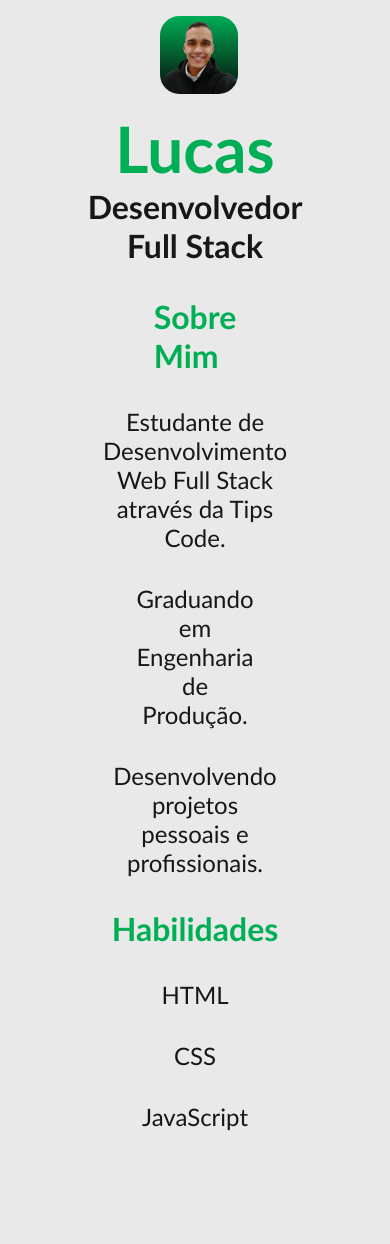
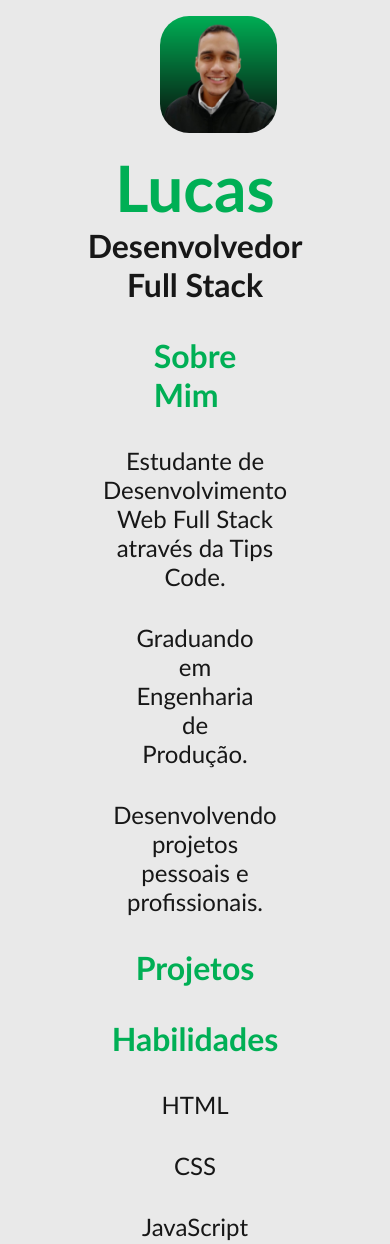
Before and after one commit to lucaseabsouza/portfolio-v2, a plain HTML site: page index.html in a window 390 px wide. Before the commit the page ends 1163 px from the top, so only its background shows below. Drawn offline with Linux system fonts and the light colour scheme.

Commit message:
Add the projects section and fit photo

```diff
--- a/css/style.css
+++ b/css/style.css
@@ -11,6 +11,7 @@ body{
     margin: 0 10rem 0 10rem;
 }
 
+@media (max-width: 1024px){
     #header{
         display: flex;
         justify-content: center;
@@ -29,7 +30,7 @@ h2{
     }
 
     .foto_Lucas{
-    width: 20vw;
+        width: 30vw;
         border-radius: 25%;
         display: flex;
         margin: 1rem auto;
@@ -51,3 +52,4 @@ h2{
         justify-content: center;
         text-align: center;
     }
+}
--- a/index.html
+++ b/index.html
@@ -10,6 +10,7 @@
 </head>
 <body>
     <header>
+
         <img class="foto_Lucas" src="./imgs/foto_lucas_gradiente_verde.png" alt="">
         <div id="header">
             <div>
@@ -17,8 +18,11 @@
                 <h2>Desenvolvedor <br> Full Stack</h2>
             </div>
         </div>
+
     </header>
+
     <main>
+
         <section id="about_me">
             <h3 class="titles">Sobre Mim</h3>
             <ul>
@@ -33,6 +37,11 @@
                 </li>
             </ul>
         </section>
+
+        <section id="projects">
+            <h3 class="titles">Projetos</h3>
+        </section>
+
         <section id="skills">
             <h3 class="titles">Habilidades</h3>
             <ul>
@@ -47,6 +56,7 @@
                 </li>
             </ul>
         </section>
+
     </main>
     <footer>
 
```
Lines whose indentation alone changed are shown as unchanged.
